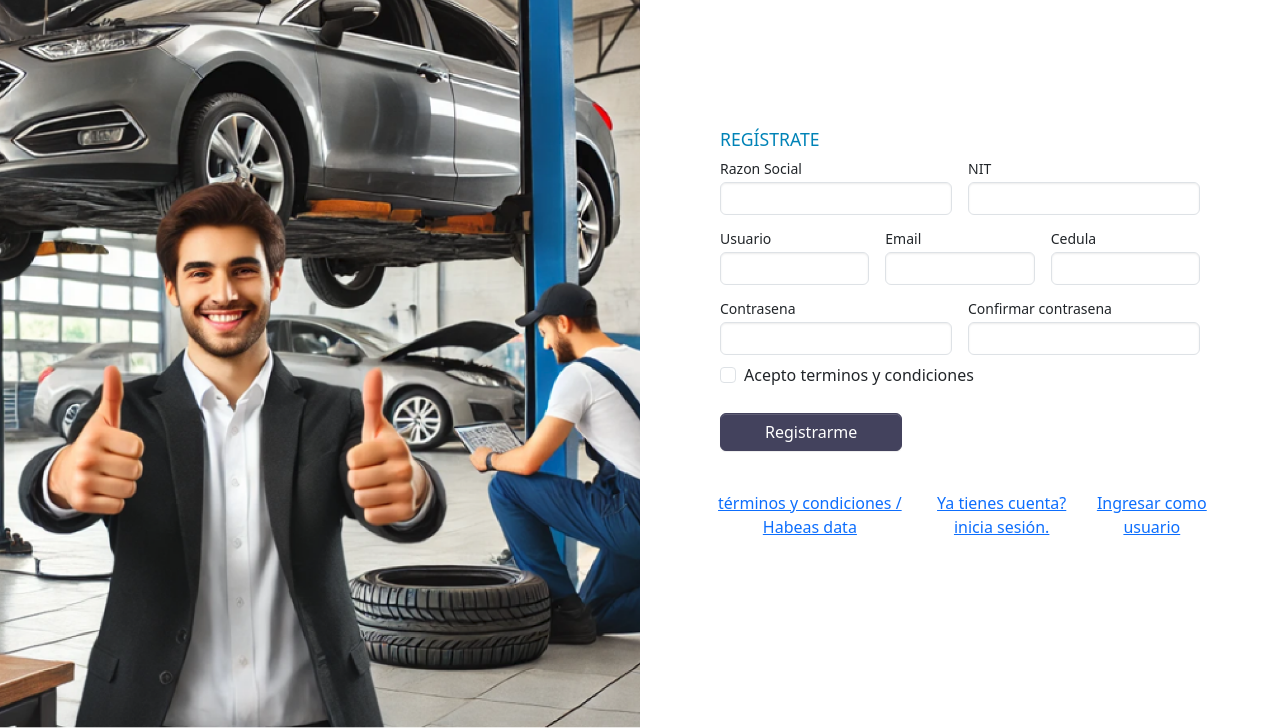
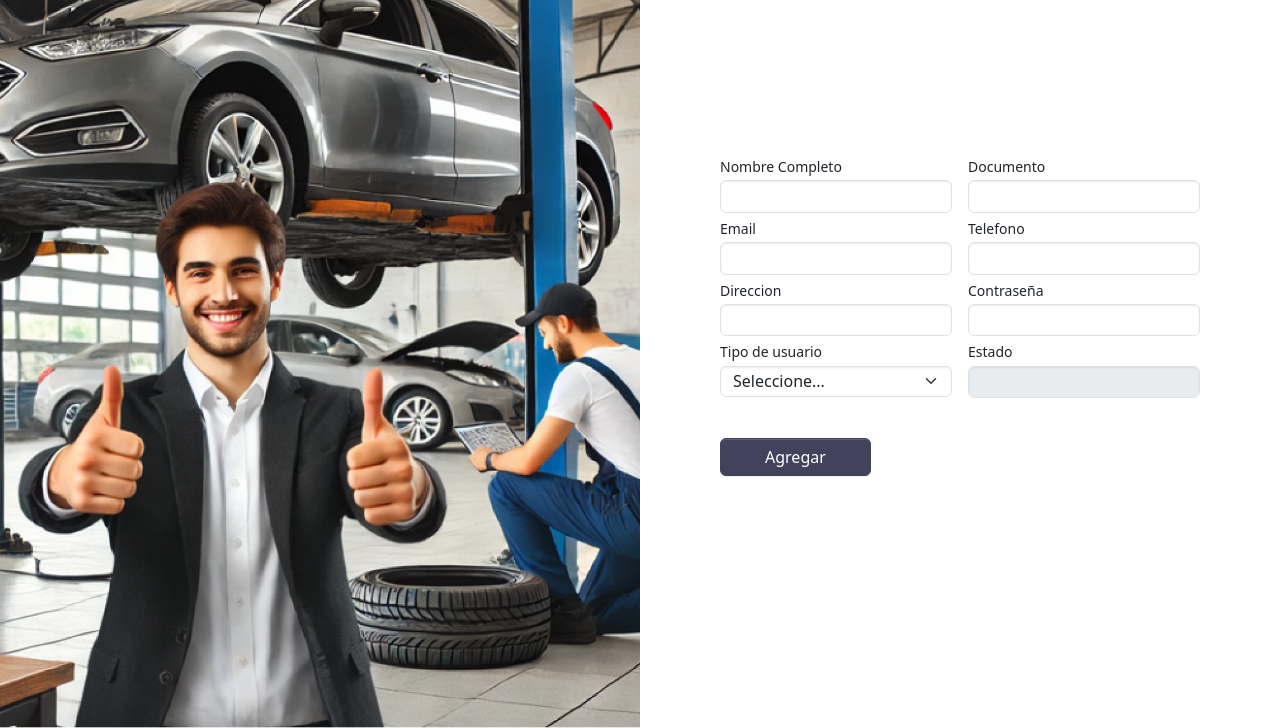
Before and after one commit to AndresKrieg/fixtimeFront, a website: page dist/registrarusuario.html in a window 1280 px wide. Shown: the part 72-800 px from the top of the page. Drawn offline with nearby package versions, Linux system fonts and the light colour scheme.

Commit message:
correcion formularios actualizar y agregar

```diff
--- a/dist/registrarusuario.html
+++ b/dist/registrarusuario.html
@@ -13,44 +13,37 @@
         <div class="card card-info card-outline mb-4">
           <form class="needs-validation" novalidate>
             <div class="card-body">
-              <div class="card-header">
-                <div class="card-title">REGÍSTRATE</div>
+              <div class="row g-3">
+                <div class="col-md-6"><label for="validationCustom01" class="form-label">Nombre Completo</label><input type="text" class="form-control" id="NombreCompleto" value="" required />
+                  <div class="valid-feedback">ok!</div>
                 </div>
-              <div class="row g-3">
-                <div class="col-md-6"><label for="validationCustom01" class="form-label">Razon Social</label><input type="text" class="form-control" id="validationCustom01" value="" required />
-                  <div class="valid-feedback">Ok</div>
+                <div class="col-md-6"><label for="validationCustom02" class="form-label">Documento</label><input type="text" class="form-control" id="DocumentoID" value="" required />
+                  <div class="valid-feedback">ok!</div>
                 </div>
-                <div class="col-md-6"><label for="validationCustom01" class="form-label">NIT</label><input type="text" class="form-control" id="validationCustom01" value="" required />
-                  <div class="valid-feedback">Ok</div>
+                <div class="col-md-6"><label for="validationCustom05" class="form-label">Email</label><input type="email" class="form-control" id="CorreoElectronico" required />
+                  <div class="invalid-feedback">Ingrese un email.</div>
                 </div>
+                <div class="col-md-6"><label for="validationCustom05" class="form-label">Telefono</label><input type="tel" class="form-control" id="Telefono" required />
+                  <div class="invalid-feedback">Ingrese un telefono.</div>
                 </div>
-              <div class="row g-3 mt-2">
-                <div class="col-md-4"><label for="validationCustom01" class="form-label">Usuario</label><input type="text" class="form-control" id="validationCustom01" value="" required />
-                  <div class="valid-feedback">Ok</div>
+                <div class="col-md-6"><label for="validationCustom05" class="form-label">Direccion</label><input type="tel" class="form-control" id="Direccion" required />
+                  <div class="invalid-feedback">Ingrese una direccion.</div>
                 </div>
-                <div class="col-md-4"><label for="validationCustom01" class="form-label">Email</label><input type="text" class="form-control" id="validationCustom01" value="" required />
-                  <div class="valid-feedback">Ok</div>
+                <div class="col-md-6"><label for="validationCustom05" class="form-label">Contraseña</label><input type="tel" class="form-control" id="Contrasena" required />
+                  <div class="invalid-feedback">Ingrese una contraseña.</div>
                 </div>
-                <div class="col-md-4"><label for="validationCustom01" class="form-label">Cedula</label><input type="text" class="form-control" id="validationCustom01" value="" required />
-                  <div class="valid-feedback">Ok</div>
+                <div class="col-md-6"><label for="validationCustom04" class="form-label">Tipo de usuario</label><select class="form-select" id="TipoUsuario" required>
+                  <option selected disabled value="">Seleccione...</option>
+                  <option>...</option>
+                </select>
+                <div class="invalid-feedback">Seleccione un tipo de usuario</div>
               </div>
-              </div>
-              <div class="row g-3 mt-2">
-                <div class="col-md-6"><label for="validationCustom01" class="form-label">Contrasena</label><input type="password" class="form-control" id="validationCustom01" value="" required />
-                  <div class="valid-feedback">Ok</div>
-                </div>
-                <div class="col-md-6"><label for="validationCustom01" class="form-label">Confirmar contrasena</label><input type="password" class="form-control" id="validationCustom01" value="" required />
-                  <div class="valid-feedback">Ok</div>
-                </div>
-              </div>
-              <div class="col-12 mt-2">
-                <div class="form-check"><input class="form-check-input" type="checkbox" value="" id="invalidCheck" required /><label class="form-check-label" for="invalidCheck"> Acepto terminos y condiciones </label>
-                  <div class="invalid-feedback">Debes aceptar terminos y condiciones.</div>
+              <div class="col-md-6"><label for="validationCustom05"  class="form-label">Estado</label><input type="text" class="form-control" id="Direccion" disabled />
+                <div class="invalid-feedback"></div>
               </div>
               </div>
             </div>
-            <div class="card-footer"><button class="btn btn-primary" type="submit">Registrarme</button></div>
-            <p class="footLogReg"><a href="register.html" class="text-center"> términos y condiciones / Habeas data </a><a href="register.html" class="text-center"> Ya tienes cuenta? inicia sesión. </a><a href="register.html" class="text-center"> Ingresar como usuario</a></p>
+            <div class="card-footer"><button class="btn btn-primary mt-3" type="submit">Agregar</button></div>
           </form>
           <script>
             (() => {
```
Lines whose indentation alone changed are shown as unchanged.
